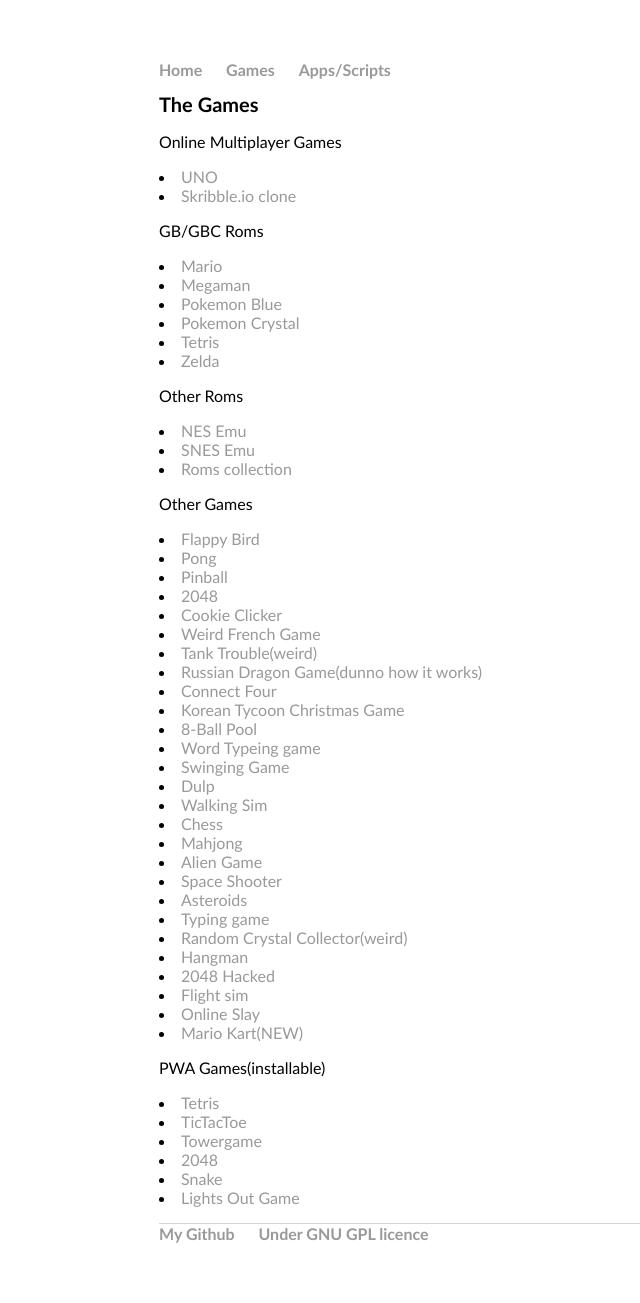
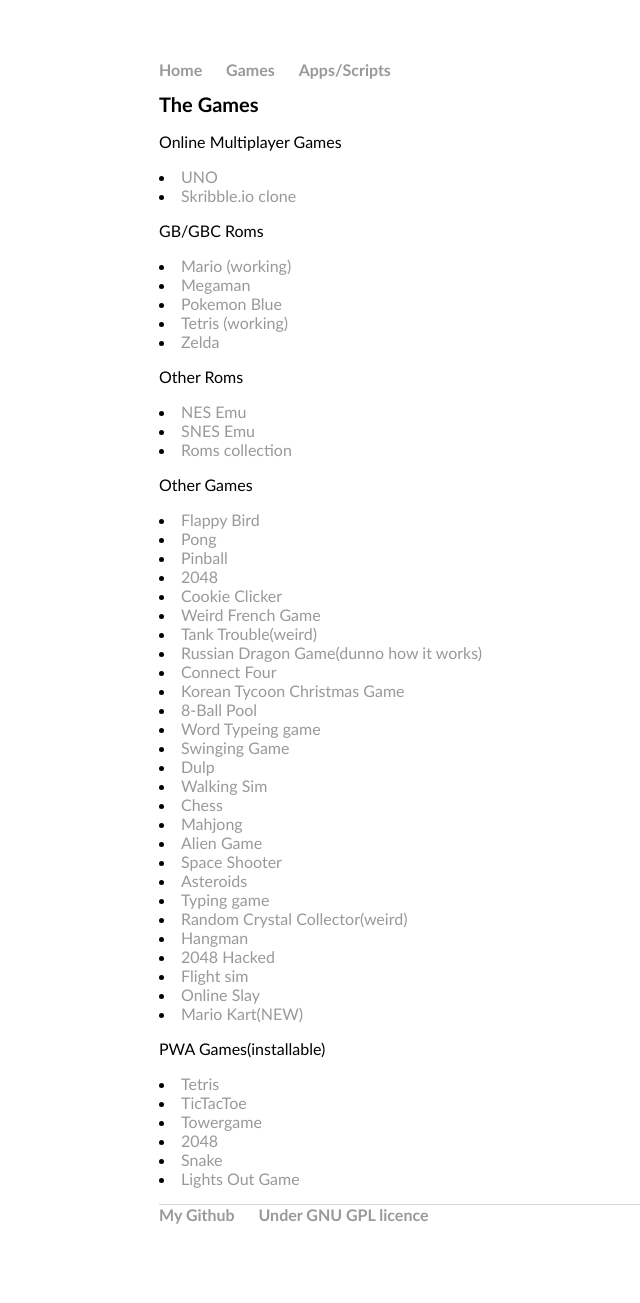
Before and after one commit to hen6003/hen6003.github.io, a Jekyll site: the page built from games/index.html, in a window 1280 px wide. Shown: the whole page, without its empty margins (33-673 px from the left). Built offline with Jekyll 4.4.1, drawn with Linux system fonts in a browser that asks for light colours.

Commit message:
Update index.html

```diff
--- a/games/index.html
+++ b/games/index.html
@@ -8,11 +8,10 @@
 	<li><a href="https://uno-card-game.herokuapp.com/">UNO</a></li>
 	<li><a href="http://scribble.rs/">Skribble.io clone</a></li>
 	<p>GB/GBC Roms</p>
-	<li><a href="/games/web3">Mario</a></li>
+	<li><a href="/games/web1">Mario (working)</a></li>
 	<li><a href="/games/web4">Megaman</a></li>
 	<li><a href="/games/web">Pokemon Blue</a></li>
-	<li><a href="/games/web1">Pokemon Crystal</a></li>
-	<li><a href="/games/web5">Tetris</a></li>
+	<li><a href="/games/web5">Tetris (working)</a></li>
 	<li><a href="/games/web6">Zelda</a></li>
 	<p>Other Roms</p>
 	<li><a href="http://peteward44.github.io/WebNES/index_app.html">NES Emu</a></li>
```
